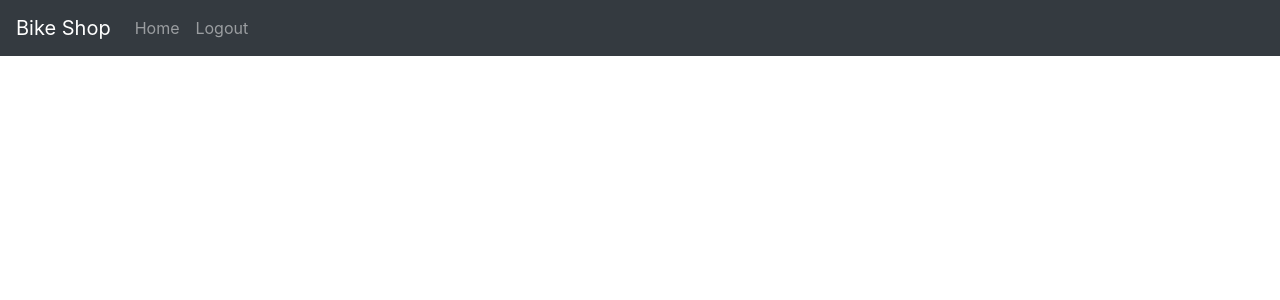
After one commit to SEII-BikeShop/bikeshop, a Django app: template web/web/templates/layout_account.html in a window 1280 px wide. The commit adds this page. Shown: the top 300 px of the page. Run offline with Django 3.2, Linux system fonts and the light colour scheme; the template is opened without the code that fills it, so the values that code supplies are empty; parts of the project's set-up code (start-up, migrations or seed data) failed here and were passed over; some libraries are stand-ins or nearby versions.

Commit message:
Get login to work for customers and employees

```diff
--- a/web/web/templates/index.html
+++ b/web/web/templates/index.html
@@ -1,4 +1,4 @@
-{% extends "layout.html" %}
+{% extends override_base|default:'layout.html' %}
 
 {% block content %}
 
--- /dev/null
+++ b/web/web/templates/layout_account.html
@@ -0,0 +1,29 @@
+<!DOCTYPE html>
+<html>
+  <head>
+    <meta charset="utf-8" />
+    <meta name="viewport" content="width=device-width, initial-scale=1.0">
+    <title>Bike Shop</title>
+    <link rel="stylesheet" href="https://stackpath.bootstrapcdn.com/bootstrap/4.1.3/css/bootstrap.min.css" integrity="sha384-MCw98/SFnGE8fJT3GXwEOngsV7Zt27NXFoaoApmYm81iuXoPkFOJwJ8ERdknLPMO" crossorigin="anonymous">
+  </head>
+  <body>
+    <nav class="navbar navbar-expand-lg navbar-dark bg-dark">
+      <a href="{% url 'index' %}" class="navbar-brand">Bike Shop</a>
+      <button class="navbar-toggler" type="button" data-toggle="collapse" data-target="#navbarTogglerDemo02" aria-controls="navbarTogglerDemo02" aria-expanded="false" aria-label="Toggle navigation">
+        <span class="navbar-toggler-icon"></span>
+      </button>
+      <div class="collapse navbar-collapse">
+        <ul class="navbar-nav">
+          <li class="nav-item"><a href="{% url 'index' %}" class="nav-link">Home</a></li>
+          <li class="nav-item"><a href="{% url 'logout' %}" class="nav-link">Logout</a></li>
+        </ul>
+      </div>
+    </nav>
+    <br/>
+    <br />
+
+    <div class="container body-content">
+      {% block content %}{% endblock %}
+    </div>
+  </body>
+</html>
--- a/web/web/templates/login.html
+++ b/web/web/templates/login.html
@@ -1,8 +1,10 @@
-{% extends "layout.html" %}
+{% extends override_base|default:'layout.html' %}
 
 {% block content %}
 
 {% load crispy_forms_tags %}
+
+{{ error }}
 
 <form method="post">
   {% csrf_token %}
--- a/web/web/urls.py
+++ b/web/web/urls.py
@@ -19,5 +19,7 @@ from . import views
 
 urlpatterns = [
     path('', views.index, name='index'),
-    path('login', views.login, name='login')
+    path('index', views.index, name='index'),
+    path('login', views.login, name='login'),
+    path('logout', views.login, name='logout')
 ]
```
Also changed, not shown: web/web/settings.py (+10 -1 lines), web/web/views.py (+31 -7 lines), 2 other files.
